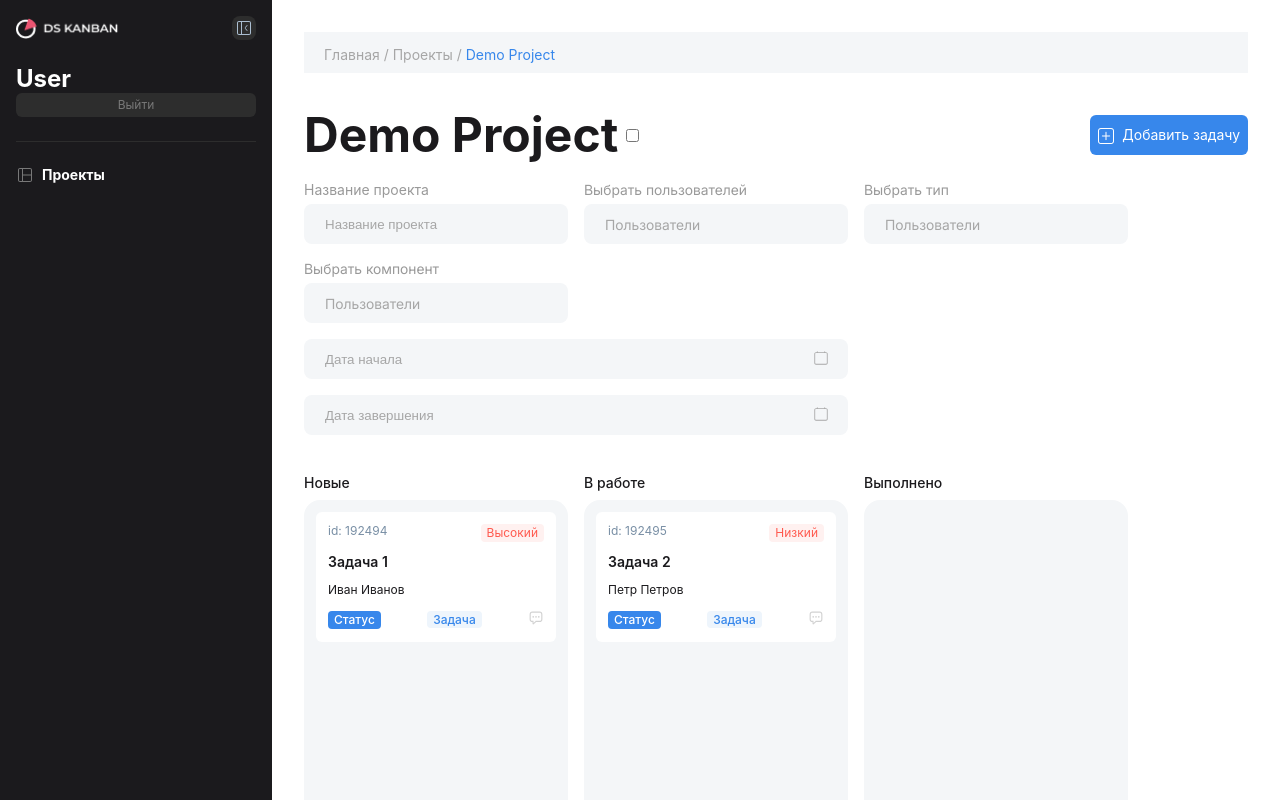
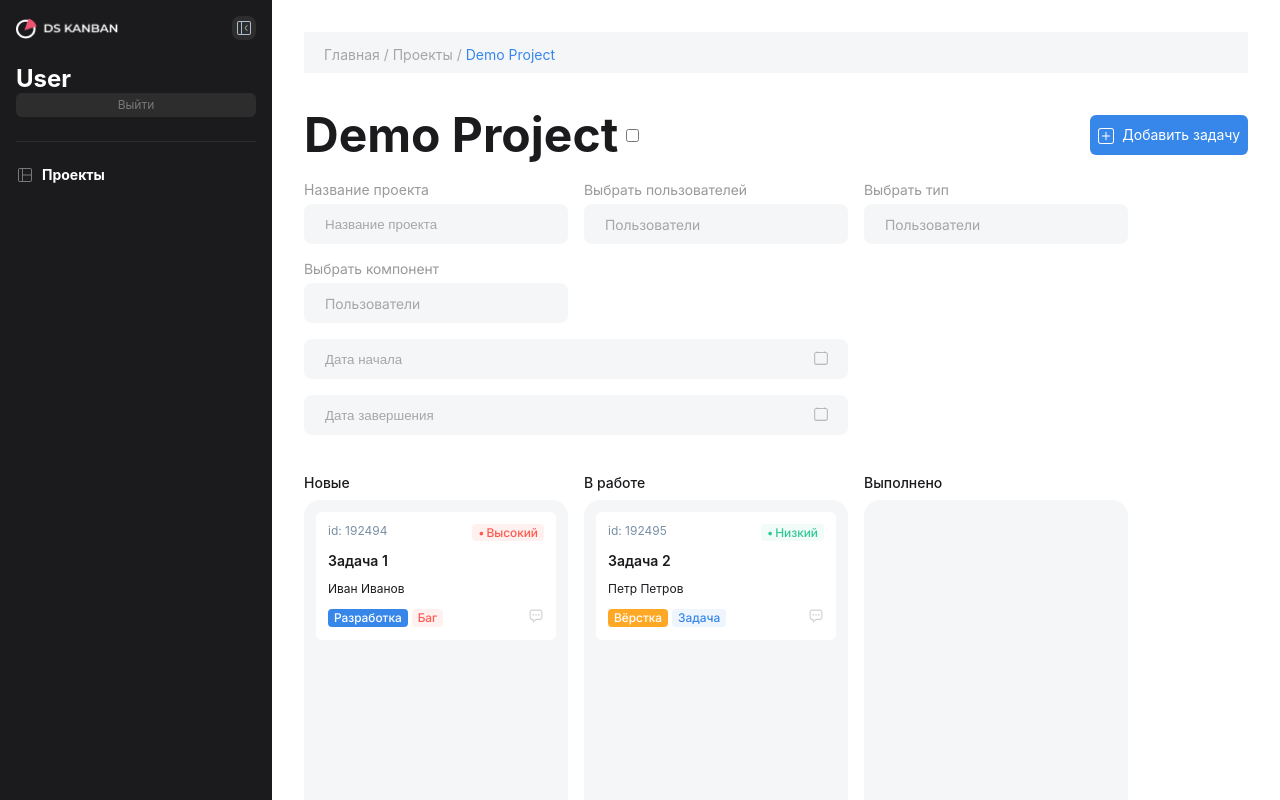
Before and after one commit to Vladimir-Seropol/kanban-task-tracker1, a Next.js app: page /projects/slug in a window 1280 px wide. Built offline with nearby package versions, Linux system fonts and the light colour scheme.

Commit message:
feat: included tags in ProjectCards

```diff
--- a/src/components/CardTask/index.tsx
+++ b/src/components/CardTask/index.tsx
@@ -2,12 +2,18 @@
 /* eslint-disable react/function-component-definition */
 import React, { useRef } from 'react';
 import style from './style.module.css';
+import Priority from '@/components/Priority/Priority';
+import TaskType from '@/components/TaskType/TaskType';
+import TaskComponent from '@/components/TaskComponent/TaskComponent';
 
 interface Task {
   id: number;
   title: string;
   executor: string;
-  priority?: string;
+  priority?: number;
+  task_type?: number;
+  component?: number;
+  stage: string; // потом это тоже будет number
 }
 
 interface CardTaskProps {
@@ -43,13 +49,15 @@ const CardTask: React.FC<CardTaskProps> = ({ task, onDragEnd }) => {
     >
       <div className={style.cardTaskHeader}>
         <div className={style.id}>id: {task?.id}</div>
-        <div className={style.priority}>{task?.priority || 'Низкий'}</div>
+        {task?.priority && <Priority id={task.priority} />}
       </div>
       <div className={style.title}>{task?.title || 'Наименование задачи'}</div>
       <div className={style.executor}>{task?.executor || 'Исполнитель'}</div>
       <div className={style.cardTaskFooter}>
-        <div className={style.status}>Статус</div>
-        <div className={style.date}>Задача</div>
+        <div className={style.tagsBlock}>
+          {task?.component && <TaskComponent id={task?.component} />}
+          {task?.task_type && <TaskType id={task?.task_type} />}
+        </div>
         <div className={style.comment}>
           <img src="/icon_comment.svg" alt="Комментарий" />
         </div>
--- a/src/components/CardTask/style.module.css
+++ b/src/components/CardTask/style.module.css
@@ -1,4 +1,4 @@
-.cardTask{
+.cardTask {
     display: flex;
     flex-direction: column;
     width: 240px;
@@ -11,19 +11,19 @@ cursor: move;
     transition: opacity 0.3s;
 }
 
-.cardTaskHeader{
+.cardTaskHeader {
     display: flex;
     justify-content: space-between;
 }
 
-.id{
+.id {
     font-size: 12px;
     font-weight: 400;
     line-height: 14.4px;
     color: #798FA5;
 }
 
-.priority{
+.priority {
     padding: 2px 6px;
     border-radius: 4px;
     background-color: #FFF1F0;
@@ -33,45 +33,31 @@ line-height: 14.4px;
     color: #FF5A4F;
 }
 
-.title{
+.title {
     font-size: 14px;
     font-weight: 600;
     line-height: 16.8px;
-color:#1B1A1D;
+    color: #1B1A1D;
 
 }
 
-.executor{
+.executor {
     font-size: 12px;
     font-weight: 400;
     line-height: 14.4px;
 }
 
-.cardTaskFooter{
+.cardTaskFooter {
     display: flex;
     justify-content: space-between;
     align-items: center;
 }
 
-.status{
-padding: 1px 6px;
-border-radius: 4px;
-background-color:#3787EB;
-font-size: 12px;
-font-weight: 500;
-line-height: 16px;
-color: #FFFFFF;
+.tagsBlock {
+    display: flex;
+    gap: 4px;
 }
 
-.date{
-padding: 2px 6px;
-border-radius: 4px;
-background-color: #EEF5FC;
-font-size: 12px;
-font-weight: 500;
-line-height: 13.2px;
-color: #3787EB;
-}
 .cardTask {
 
 }
--- a/src/pages/projects/slug/index.tsx
+++ b/src/pages/projects/slug/index.tsx
@@ -20,8 +20,10 @@ interface Task {
   id: number;
   title: string;
   executor: string;
-  priority?: string;
-  status: string;
+  priority?: number;
+  type?: number;
+  component?: number;
+  stage: string;
 }
 
 export default function Slug() {
@@ -52,15 +54,19 @@ export default function Slug() {
           id: 192494,
           title: 'Задача 1',
           executor: 'Иван Иванов',
-          priority: 'Высокий',
-          status: 'Новые',
+          priority: 1,
+          task_type: 1,
+          component: 3,
+          stage: 'Новые',
         },
         {
           id: 192495,
           title: 'Задача 2',
           executor: 'Петр Петров',
-          priority: 'Низкий',
-          status: 'В работе',
+          priority: 3,
+          task_type: 2,
+          component: 2,
+          stage: 'В работе',
         },
       ];
       setTasks(tasksData);
@@ -75,7 +81,7 @@ export default function Slug() {
     // Обновляем статус задачи
     const updatedTasks = tasks.map((task) => {
       if (task.id === draggedTaskId) {
-        return { ...task, status: targetStatus }; // Обновляем статус
+        return { ...task, stage: targetStatus }; // Обновляем статус
       }
       return task;
     });
@@ -94,8 +100,8 @@ export default function Slug() {
   };
 
   // Фильтруем задачи по статусу
-  const getTasksByStatus = (status: string) => {
-    return tasks.filter((task) => task.status === status);
+  const getTasksByStatus = (stage: string) => {
+    return tasks.filter((task) => task.stage === stage);
   };
 
   return (
```
Lines whose indentation alone changed are shown as unchanged.
